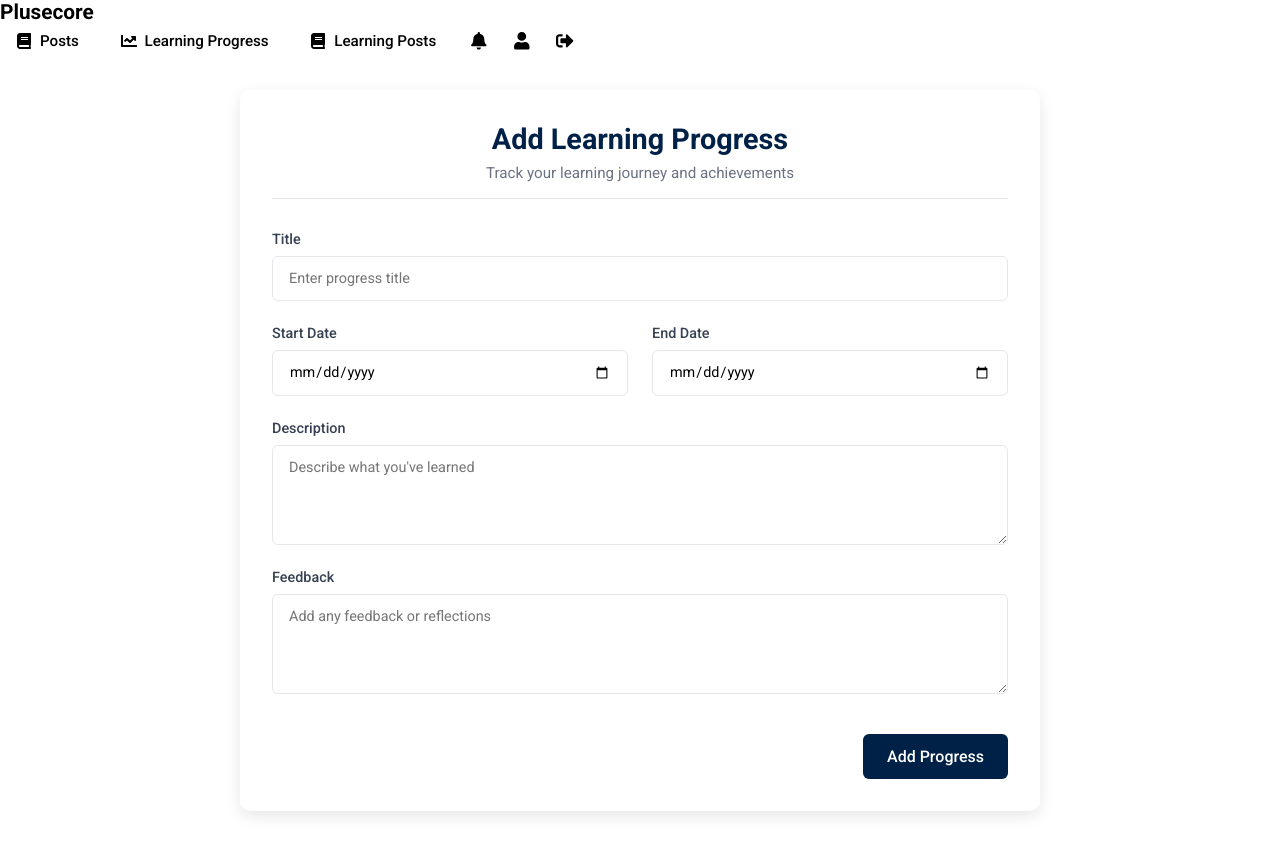
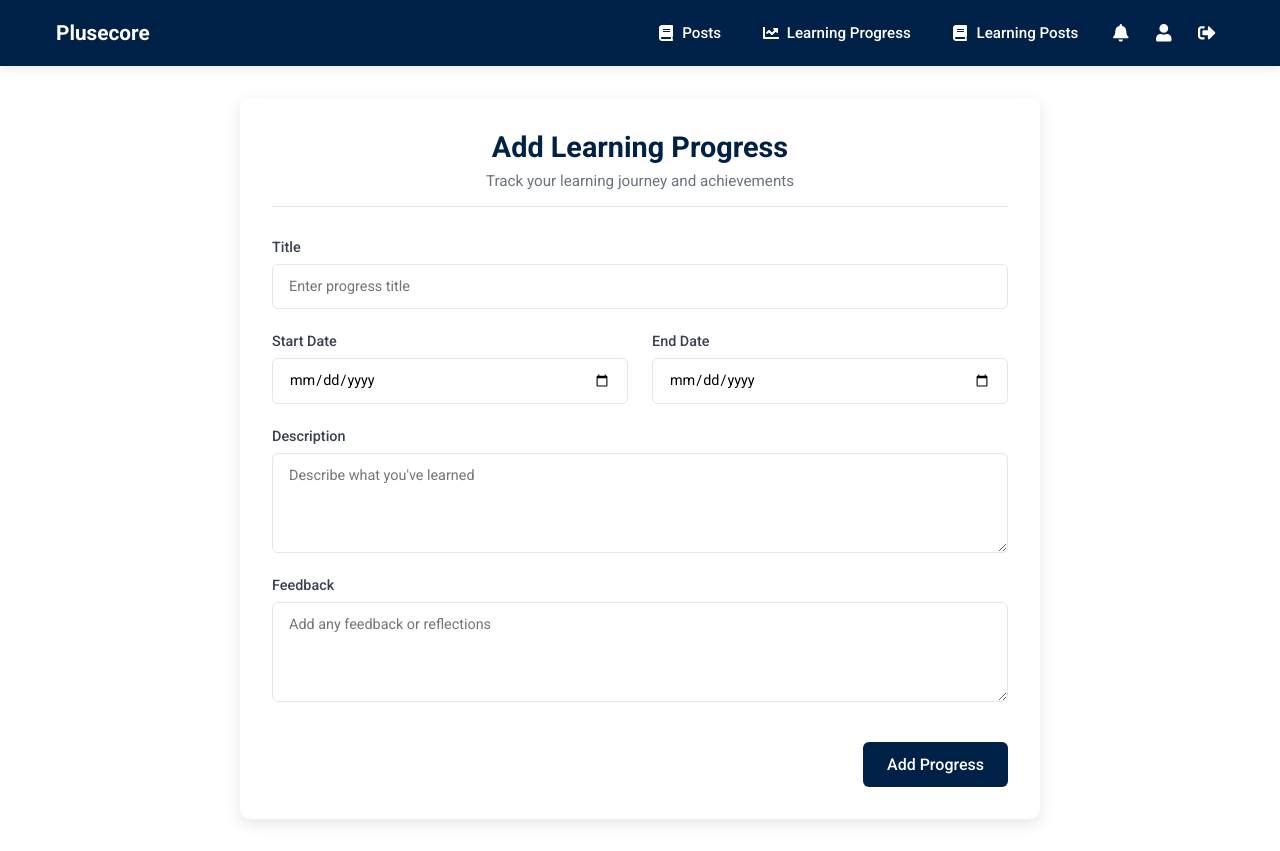
Before and after one commit to niruthan-nps/Finess-Tracker-Webapp, a React (Create React App) app in the folder frontend/: page /addLearningProgress in a window 1280 px wide. Built offline with nearby package versions, Linux system fonts and the light colour scheme; no server answers; sample sign-in values are in the browser's storage.

Commit message:
refactor: uncomment navbar-container styles and comment align-items in logo

```diff
--- a/frontend/src/Components/NavBar/NavBar.css
+++ b/frontend/src/Components/NavBar/NavBar.css
@@ -2,7 +2,7 @@
 * {
   font-family: "Roboto", sans-serif;
 }
-/* .navbar-container {
+.navbar-container {
   display: flex;
   justify-content: space-between;
   align-items: center;
@@ -13,7 +13,7 @@
   position: sticky;
   top: 0;
   z-index: 100;
-} */
+}
 
 .navbar-left {
   display: flex;
@@ -22,7 +22,7 @@
 
 .logo {
   display: flex;
-  align-items: center;
+  /* align-items: center; */
   gap: 0.8rem;
   cursor: pointer;
 }
```
